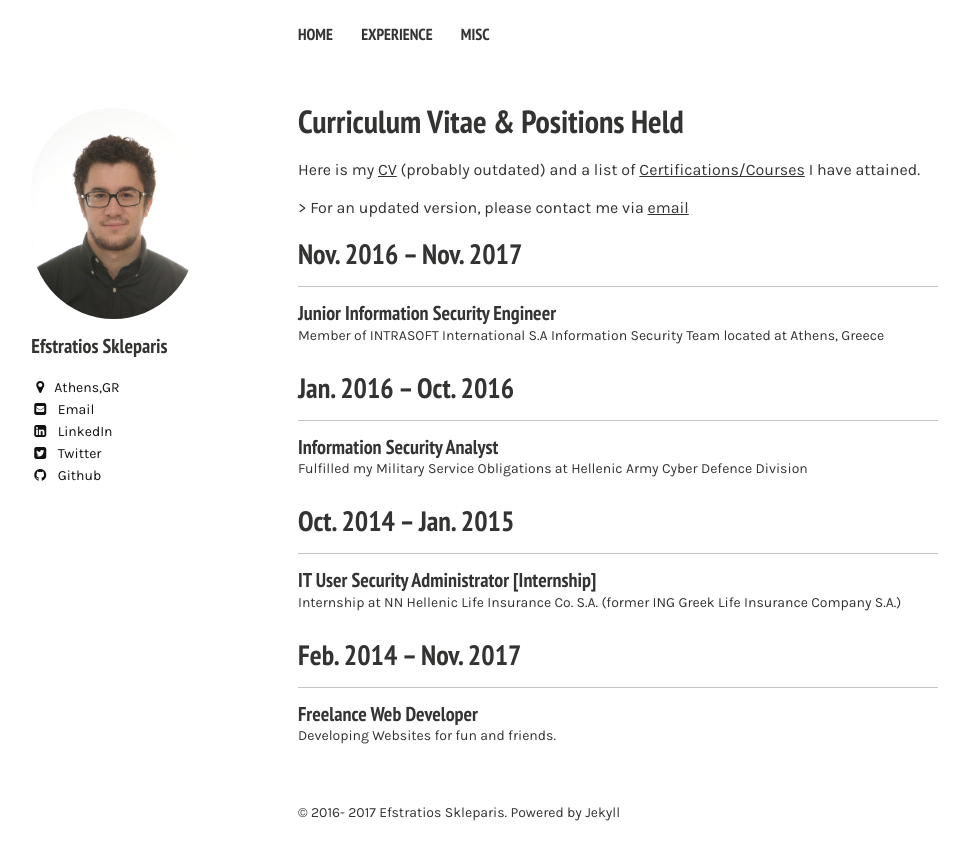
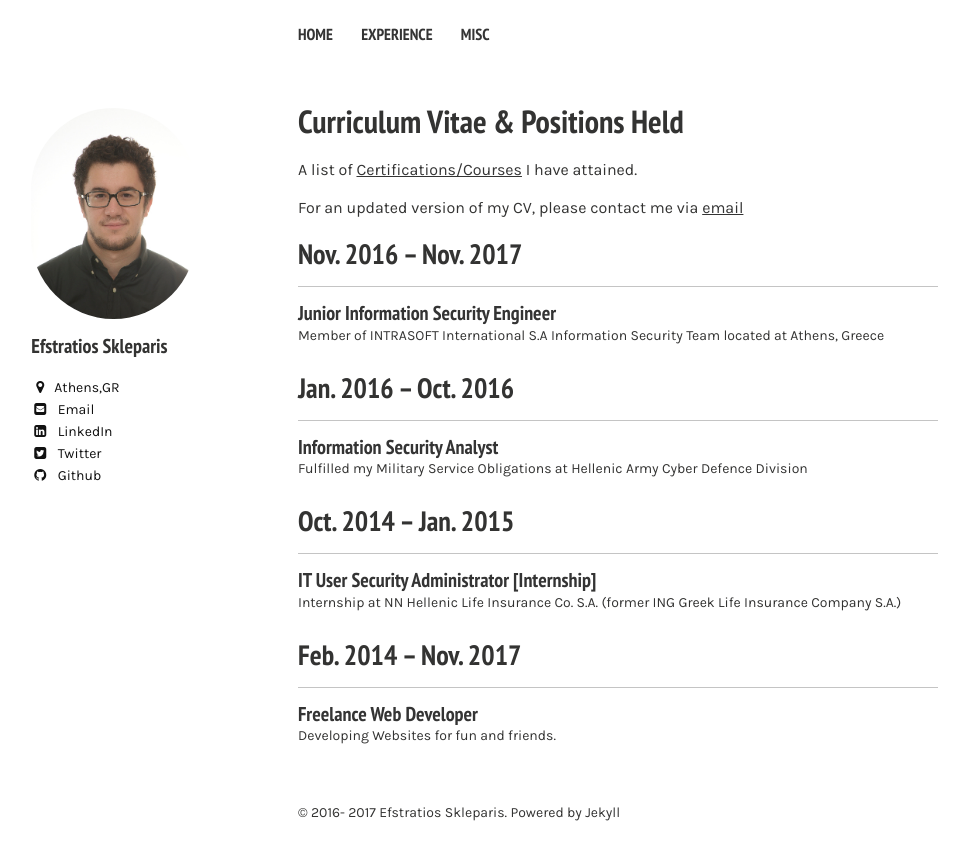
Before and after one commit to efstratios/efstratios.github.io, a Jekyll site: the page built from experience/index.md, in a window 1280 px wide. Shown: the top 860 px of the page, without its empty margins (22-991 px from the left). Built offline with Jekyll 4.4.1, drawn with Linux system fonts in a browser that asks for light colours; nearby versions of some CDN libraries.

Commit message:
CV changes

```diff
--- a/_layouts/post-index.html
+++ b/_layouts/post-index.html
@@ -34,9 +34,9 @@
   </div>
   <div id="index">
     <h1>{{ page.title }}</h1>
-    Here is my <a style="text-decoration:underline;" href='/experience/EfstratiosSkleparis.pdf'>CV</a> (probably outdated) and a list of <a style="text-decoration:underline;" href='/certs'>Certifications/Courses</a> I have attained.
+    A list of <a style="text-decoration:underline;" href='/certs'>Certifications/Courses</a> I have attained.
     <br><br>
-    &gt; For an updated version, please contact me via <a style="text-decoration:underline;" href="mailto:eskleparis@gmail.com">email</a>
+    For an updated version of my CV, please contact me via <a style="text-decoration:underline;" href="mailto:eskleparis@gmail.com">email</a>
     <br><br>
     {% capture written_year %}'None'{% endcapture %}
     {% for post in site.posts %}
```
